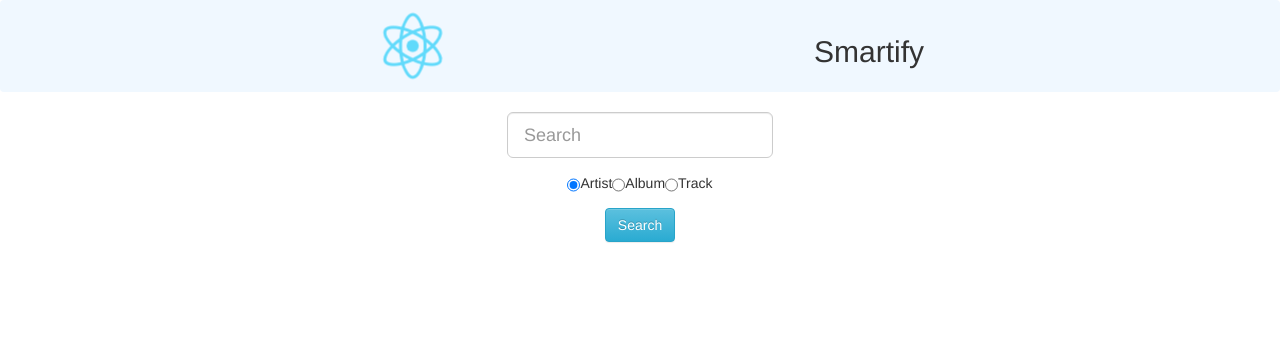
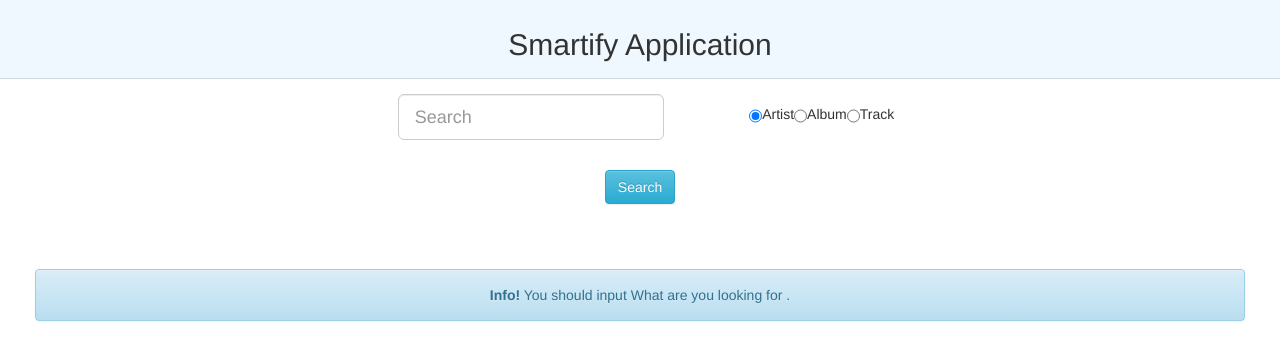
Before and after one commit to Naouras/react-smartify, a React (Create React App) app: page /1/1/1 in a window 1280 px wide. Shown: the top 360 px of the page. Built offline with nearby package versions, Linux system fonts and the light colour scheme.

Commit message:
improve the style

```diff
--- a/src/App.css
+++ b/src/App.css
@@ -25,6 +25,11 @@
 .row_content_center {
     justify-content: center !important;
 }
+.avatar{
+    border-radius: 50%;
+    width: 70px !important;
+    height:70px !important;
+}
 
 @keyframes App-logo-spin {
     from {
--- a/src/App.js
+++ b/src/App.js
@@ -1,5 +1,4 @@
 import React, {Component} from 'react';
-import logo from './logo.svg';
 import './App.css';
 import 'bootstrap/dist/css/bootstrap.css';
 import 'bootstrap/dist/css/bootstrap-theme.css';
@@ -9,10 +8,9 @@ class App extends Component {
     render() {
         return (
             <div className="App">
-                <nav className="navbar navbar-light bg-faded" style={{backgroundColor: 'aliceblue'}}>
-                    <img src={logo} className="d-inline-block align-top App-logo" alt="logo"/>
-                    <h2>Smartify</h2>
-                </nav>
+                <div className="card-header" style={{backgroundColor: 'aliceblue'}}>
+                    <h2>Smartify Application</h2>
+                </div>
                 <Form/>
             </div>
         );
--- a/src/Components/ArtistComponent.js
+++ b/src/Components/ArtistComponent.js
@@ -27,20 +27,32 @@ class Artist extends Component {
                         <div> {this.props.resultArtist.map(obj =>
                             <div id="accordion" role="tablist" aria-multiselectable="true" key={obj.id}>
                                 <div className="card">
-                                    <div className="card-header" role="tab"
+                                    <div className="w3-container" role="tab"
                                          id={(obj.name + obj.id).replace(/ /g, '')}>
+                                        <div className="row">
+                                            <div className="col-md-6">
                                                 <h5 className="mb-0">
                                                     <a data-toggle="collapse" href={'#' + obj.id} aria-controls={obj.id}
                                                        onClick={e => this.doSearchAlbum(e, obj.id)}
-                                               style={{fontSize: 'xx-large'}}>
-                                                {obj.name}
+                                                       style={{fontSize: 'x-large'}}>
                                                         {obj.images.map((res, i) => {
                                                             if (i === 2 && res !== '' && res !== null && res !== undefined)
-                                                        return <img key={i} src={res.url} alt="Card  cap"/>
+                                                                return <img key={i} src={res.url} className="avatar" alt="Card  cap" />
                                                             else return null
                                                         })}
                                                     </a>
                                                 </h5>
+                                            </div>
+                                            <div className="col-md-6">
+                                                <h5 className="mb-0">
+                                                    <a data-toggle="collapse" href={'#' + obj.id} aria-controls={obj.id}
+                                                       onClick={e => this.doSearchAlbum(e, obj.id)}
+                                                       style={{fontSize: 'x-large'}}>
+                                                        {obj.name}
+                                                    </a>
+                                                </h5>
+                                            </div>
+                                        </div>
                                     </div>
                                 </div>
                                 <div id={obj.id} className="collapse" role="tabpanel"
--- a/src/Components/SearchFormComponent.js
+++ b/src/Components/SearchFormComponent.js
@@ -10,44 +10,69 @@ class Form extends Component {
         this.state = {
             search_text: '',
             search_type: 'artist',
-            search_result: undefined
+            search_result: undefined,
+            stateSearch: false
         }
+    }
+
+    doSearchFunction() {
+        if (this.state.search_text) {
+            search(this.state.search_text, this.state.search_type).then(
+                json => {
+                    this.setState({search_result: json})
+                })
+            this.setState({stateSearch: true})
+        }
+        else this.setState({stateSearch: false})
     }
 
     render() {
         return (
             <div style={{marginTop: 15}}>
                 <div style={{justifyContent: 'center'}} className="row">
+                    <div className="col-md-4">
                         <FormGroup bsSize="large" className="form_searchButton">
                             <FormControl type="text" placeholder="Search"
                                          onChange={e => this.setState({search_text: e.target.value})}
                                          value={this.state.search_text}/>
                         </FormGroup>
                     </div>
-                <div style={{justifyContent: 'center'}} className="row">
+                    <div className="col-md-2">
+                        <div className="row" style={{paddingTop: 10}}>
                             <input type="radio" checked={this.state.search_type === 'artist'}
-                           onChange={e => {this.setState({search_type: 'artist',search_result:undefined,search_text:''})}}/>Artist{' '}
+                                   onChange={e => {
+                                       this.setState({search_type: 'artist', search_result: undefined, search_text: ''})
+                                   }}/>Artist{' '}
                             <input type="radio" checked={this.state.search_type === 'album'}
-                           onChange={e => this.setState({search_type: 'album',search_result:undefined,search_text:''})}/>Album{' '}
+                                   onChange={e => this.setState({
+                                       search_type: 'album',
+                                       search_result: undefined,
+                                       search_text: ''
+                                   })}/>Album{' '}
                             <input type="radio" checked={this.state.search_type === 'track'}
-                           onChange={e => this.setState({search_type: 'track',search_result:undefined,search_text:''})}/>Track
+                                   onChange={e => this.setState({
+                                       search_type: 'track',
+                                       search_result: undefined,
+                                       search_text: ''
+                                   })}/>Track
+                        </div>
+                    </div>
                 </div>
                 <div style={{justifyContent: 'center', marginTop: 15}} className="row">
                     <Button bsStyle="info" onClick={e => this.doSearchFunction()}>Search</Button>
                 </div>
-                <div style={{justifyContent: 'center', marginTop: 15}} className="row">
+                <div style={{marginTop: 15}} className="row">
+                    {this.state.stateSearch === true ?
                         <Result result={this.state.search_result} type={this.state.search_type}/>
+                        :
+                        <div className="alert alert-info" style={{margin:50,width:'100%'}}>
+                            <strong>Info!</strong> You should input What are you looking for .
+                        </div>
+                    }
                 </div>
             </div>
         );
     }
-
-    doSearchFunction() {
-        search(this.state.search_text, this.state.search_type).then(
-            json => {
-                this.setState({search_result: json})
-            })
-    }
 }
 
 export default Form;
--- a/src/Components/SearchResultComponent.js
+++ b/src/Components/SearchResultComponent.js
@@ -12,8 +12,8 @@ class Result extends Component {
         };
     }
 
-    componentWillReceiveProps() {
-        this.setState({typeSearch: this.props.type})
+    componentWillReceiveProps(nextProps) {
+        this.setState({typeSearch: nextProps.type})
     }
 
     componentDidMount() {
@@ -21,7 +21,6 @@ class Result extends Component {
     }
 
     render() {
-        console.log("resultSearch", this.state.resultSearch);
         const renderComponent = () => {
             let self = this;
             let component = null;
@@ -45,8 +44,14 @@ class Result extends Component {
         }
 
         return (
-            <div>
-                {renderComponent()}
+            <div className="col-md-12">
+                <div className="row">
+                    <div className="col-md-2">
+                    </div>
+                    <div className="col-md-8">
+                        {renderComponent()}
+                    </div>
+                </div>
             </div>
         );
     }
--- a/src/config.js
+++ b/src/config.js
@@ -1,4 +1,4 @@
 const Config = {
-    spotifyAccessToken:'BQD0hMc-bqVtAF7qm0GW4EC3G0L7FNCj0wWuwP_rq6ifTP6eU71dVb7aEYC4aKBbi94HG39UctVIBOgpE1xWY0EOU5jWXYW4jAWbuV5Ept_q9xQkIw-qekFKwb4MZ_nCFxRFRVFUuRGbBmAUjVFCa-T_KxF2MYYYjwW0sXBeCNQmKh6z30q6-DMpUTxJ9JwWv0tRbCZtrtE0Q7rtj3Tdrf93hnE3rW2Kgxq89Wuv96QRapG12BEC6w'
+    spotifyAccessToken:'BQCw05YbtPmcTgKuco0ctZd19uUlCv5CUWSFRfm0gcZMGd7_HzwQWxxNwvyf3hw89Uzz44NVaFVfHy1w-0gwD1IDGKC4QRnmhbsF99h4coe9UdAU-FZMHR3iGeLEw-cnMKO_D-nakDY7uSF3iI0Ciip_J3CbRbH13BOXccCTK31rwkuPD0vMyMHzhsKrNazDmFevOehqSFOMGHelPfMnWNMagXs-mPq-HOdTlf5d9kbgoyvV9Lx4Eg'
 }
 export default Config
```
Also changed, not shown: src/avatar.jpg (added). Lines whose indentation alone changed are shown as unchanged.
